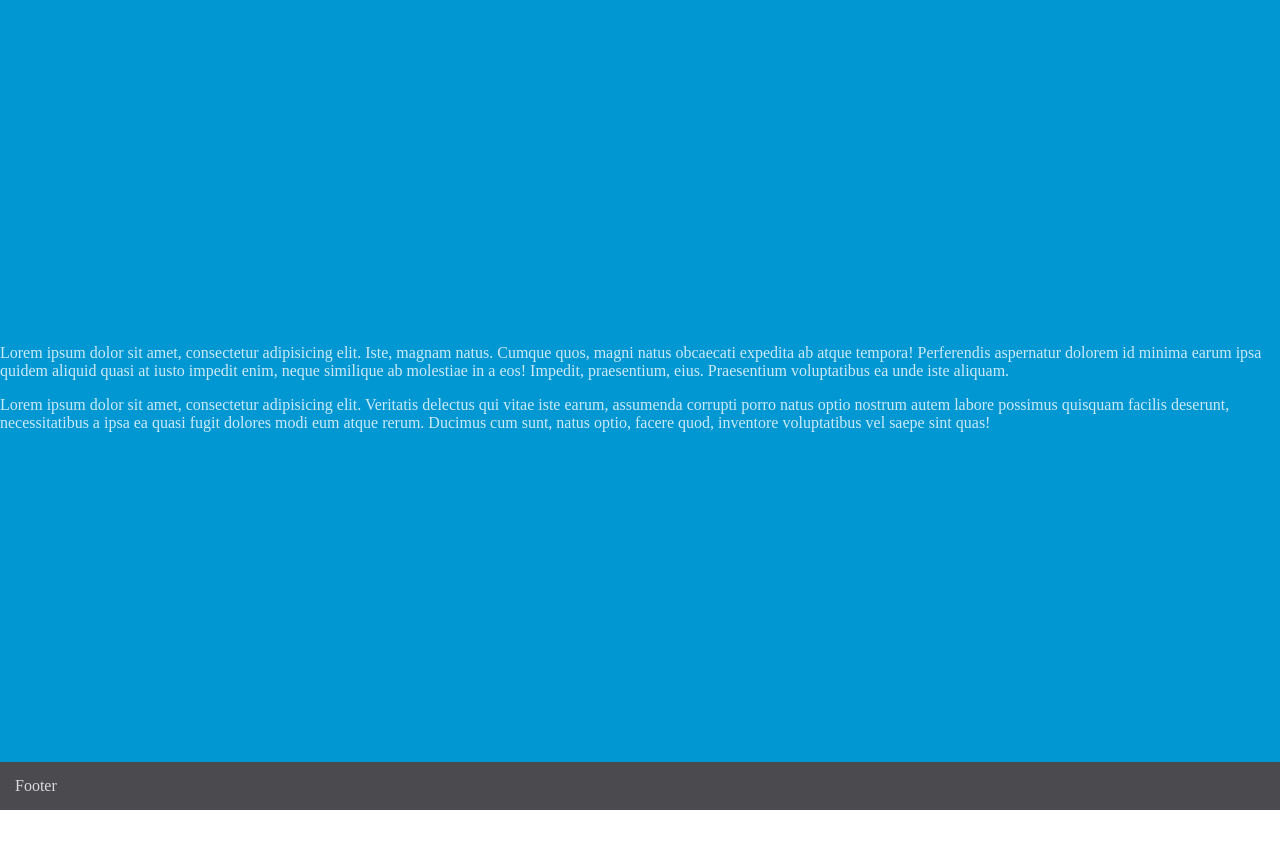
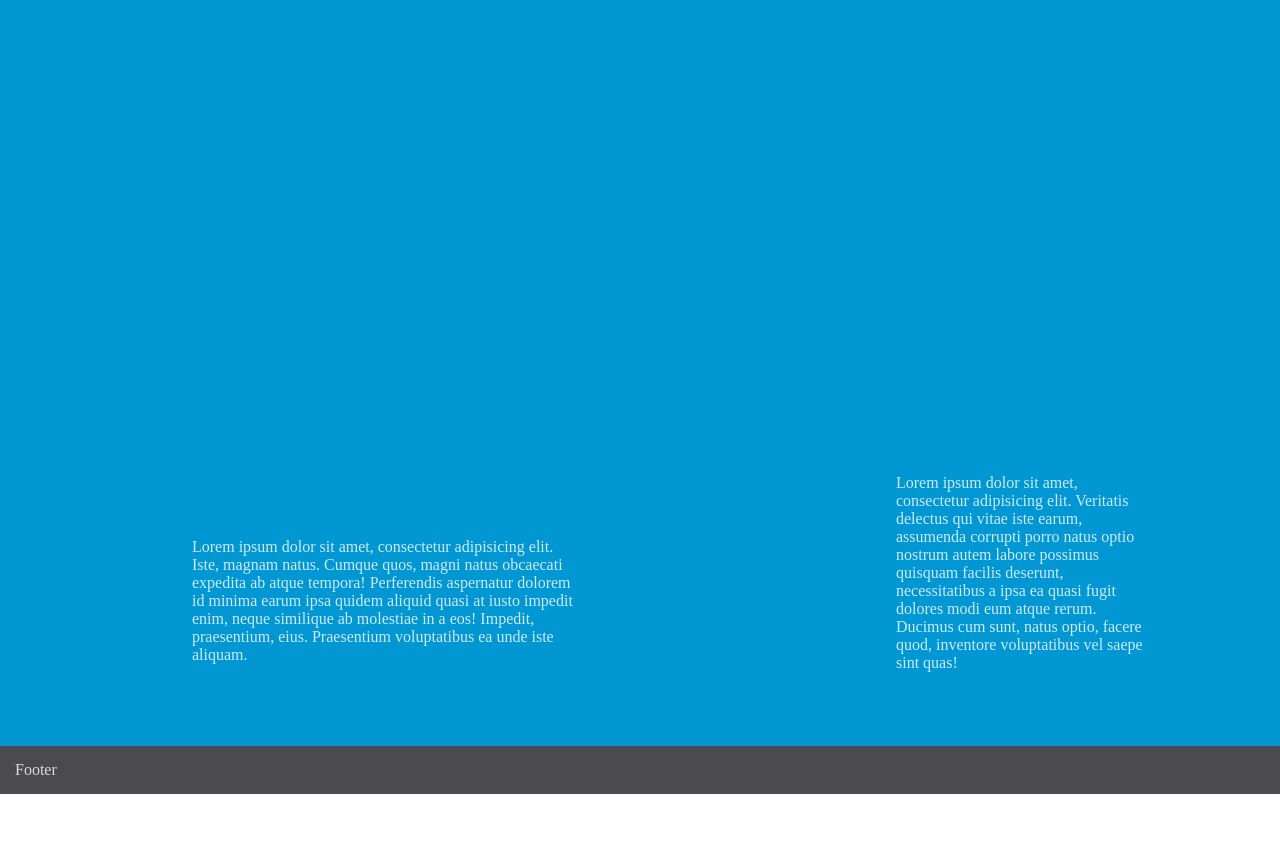
Before and after one commit to andydunn101/respdes, a plain HTML site: page index.html in a window 1280 px wide. Shown: the part 54-902 px from the top of the page. Before the commit the page ends 864 px from the top, so only its background shows below. Drawn offline with Linux system fonts and the light colour scheme.

Commit message:
Amend README.md, add new class to index.html and amend main.css

```diff
--- a/index.html
+++ b/index.html
@@ -14,16 +14,19 @@
         </header>
 
         <section class="section">
-            <article class="article column-60">
+            <div class="vcenter">
+                <article class="article column column-60">
                     <p class="section-paragraph">
                         Lorem ipsum dolor sit amet, consectetur adipisicing elit. Iste, magnam natus. Cumque quos, magni natus obcaecati expedita ab atque tempora! Perferendis aspernatur dolorem id minima earum ipsa quidem aliquid quasi at iusto impedit enim, neque similique ab molestiae in a eos! Impedit, praesentium, eius. Praesentium voluptatibus ea unde iste aliquam.
                     </p>
                 </article>
-            <aside class="aside column-40">
+                <aside class="aside column column-40">
                     <p class="section-paragraph">
                         Lorem ipsum dolor sit amet, consectetur adipisicing elit. Veritatis delectus qui vitae iste earum, assumenda corrupti porro natus optio nostrum autem labore possimus quisquam facilis deserunt, necessitatibus a ipsa ea quasi fugit dolores modi eum atque rerum. Ducimus cum sunt, natus optio, facere quod, inventore voluptatibus vel saepe sint quas!
                     </p>
                 </aside>
+            </div>
+
         </section>
 
         <footer class="footer">
--- a/main.css
+++ b/main.css
@@ -22,7 +22,7 @@ body, html {
     height: 100%;
 }
 
-.article, .aside {
+.vcenter {
     position: relative;
     top: 50%;
     transform: translateY(-50%);
@@ -30,6 +30,7 @@ body, html {
 
 .section-paragraph {
     font-size: 1em;
+    margin: 25%;
 }
 
 .footer {
@@ -37,3 +38,19 @@ body, html {
     padding: 15px
 
 }
+
+
+@media (min-width: 768px) {
+
+    .column {
+    float: left;
+    }
+
+    .column-60 {
+        width: 60%;
+    }
+
+    .column-40 {
+        width: 40%;
+    }
+}
```
Also changed, not shown: 1 other file. Lines whose indentation alone changed are shown as unchanged.
